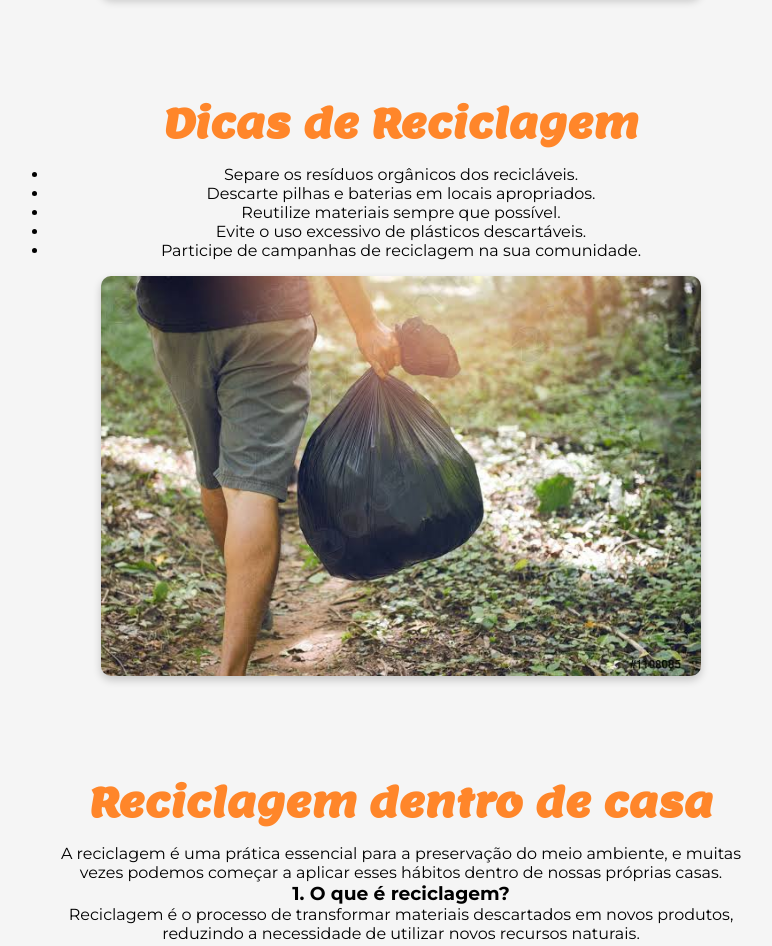
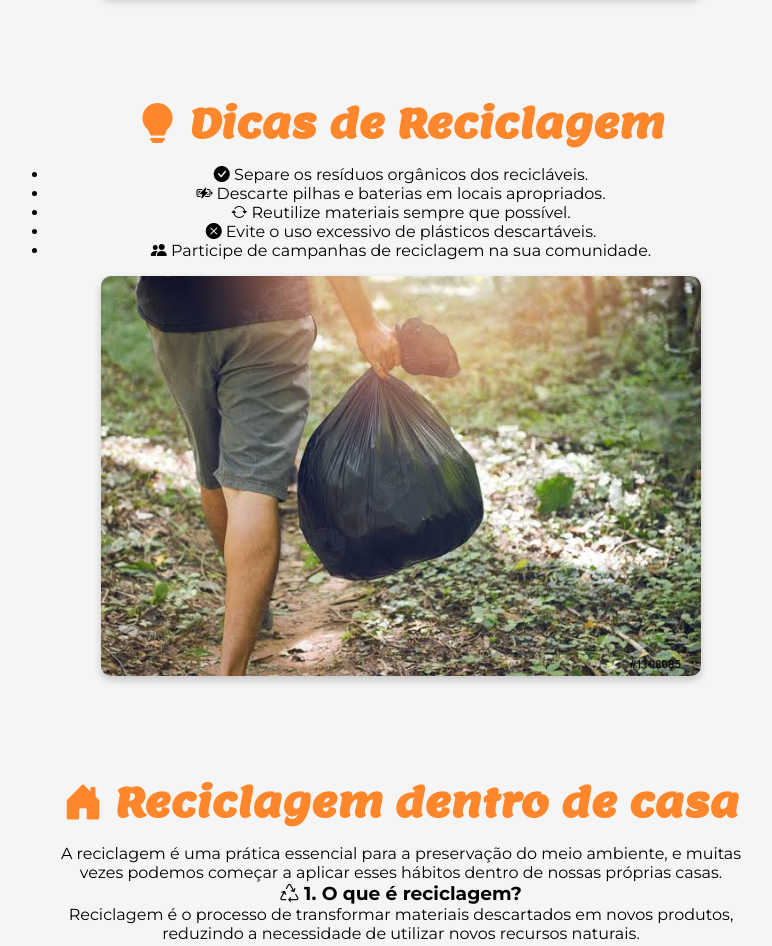
Before and after one commit to AdrainRazini/Descarte-Adequados, a website: page public/index.html in a window 1280 px wide. Shown: the part 1192-2138 px from the top of the page, without its empty margins (239-1011 px from the left). Drawn offline with nearby package versions, Linux system fonts and the light colour scheme; no server answers; sample sign-in values are in the browser's storage.

Commit message:
comit 30

```diff
--- a/public/index.html
+++ b/public/index.html
@@ -240,49 +240,43 @@
 
     </header>
 
-<section class="section" >
-
-    <video class="imagem-dinamica" width="640" height="360" controls>
-        <source src="video/A Importância_da_Separação do Lixo.mp4" type="video/mp4">
-        Seu navegador não suporta o elemento de vídeo.
-      </video>
-</section>
-
-
+    <section class="section">
+        <video class="imagem-dinamica" width="640" height="360" controls>
+            <source src="video/A Importância_da_Separação do Lixo.mp4" type="video/mp4">
+            Seu navegador não suporta o elemento de vídeo.
+        </video>
+    </section>
 
     <section id="sobre" class="section">
-        <h2>Sobre o Projeto</h2>
+        <h2><i class="bi bi-info-circle-fill"></i> Sobre o Projeto</h2>
         <p>Aprenda a descartar resíduos corretamente e contribua para um mundo mais sustentável.</p>
         <img src="img/Separacao.jpeg" alt="Pessoas separando lixo para reciclagem" class="imagem-dinamica">
     </section>
 
     <section id="dicas" class="section">
-        <h2>Dicas de Reciclagem</h2>
+        <h2><i class="bi bi-lightbulb-fill"></i> Dicas de Reciclagem</h2>
         <ul>
-            <li>Separe os resíduos orgânicos dos recicláveis.</li>
-            <li>Descarte pilhas e baterias em locais apropriados.</li>
-            <li>Reutilize materiais sempre que possível.</li>
-            <li>Evite o uso excessivo de plásticos descartáveis.</li>
-            <li>Participe de campanhas de reciclagem na sua comunidade.</li>
+            <li><i class="bi bi-check-circle-fill text-success"></i> Separe os resíduos orgânicos dos recicláveis.</li>
+            <li><i class="bi bi-battery-charging text-warning"></i> Descarte pilhas e baterias em locais apropriados.</li>
+            <li><i class="bi bi-arrow-repeat text-primary"></i> Reutilize materiais sempre que possível.</li>
+            <li><i class="bi bi-x-circle-fill text-danger"></i> Evite o uso excessivo de plásticos descartáveis.</li>
+            <li><i class="bi bi-people-fill text-info"></i> Participe de campanhas de reciclagem na sua comunidade.</li>
         </ul>
         <img src="img/Lixo_mao.jpeg" alt="Separação correta do lixo" class="imagem-dinamica">
     </section>
 
     <section id="materia" class="section">
-        <h2>Reciclagem dentro de casa</h2>
+        <h2><i class="bi bi-house-door-fill"></i> Reciclagem dentro de casa</h2>
         <p>A reciclagem é uma prática essencial para a preservação do meio ambiente, e muitas vezes podemos começar a aplicar esses hábitos dentro de nossas próprias casas.</p>
 
-        <h3>1. O que é reciclagem?</h3>
+        <h3><i class="bi bi-recycle"></i> 1. O que é reciclagem?</h3>
         <p>Reciclagem é o processo de transformar materiais descartados em novos produtos, reduzindo a necessidade de utilizar novos recursos naturais.</p>
         <img src="img/Roteiro_Lixos.png" alt="Reciclagem sendo feita dentro de casa" class="imagem-dinamica">
 
-        <h3>2. Por que é importante reciclar?</h3>
+        <h3><i class="bi bi-globe2"></i> 2. Por que é importante reciclar?</h3>
         <p>Reciclar é importante porque ajuda a preservar o meio ambiente, economiza energia, diminui a poluição e reduz a quantidade de lixo.</p>
         <img src="img/positivo.jpeg" alt="Impacto positivo da reciclagem" class="imagem-dinamica">
     </section>
-
-
-
 
     <section id="mapa" class="section">
         <h2>Locais para Reciclagem em Curitiba</h2>
```
